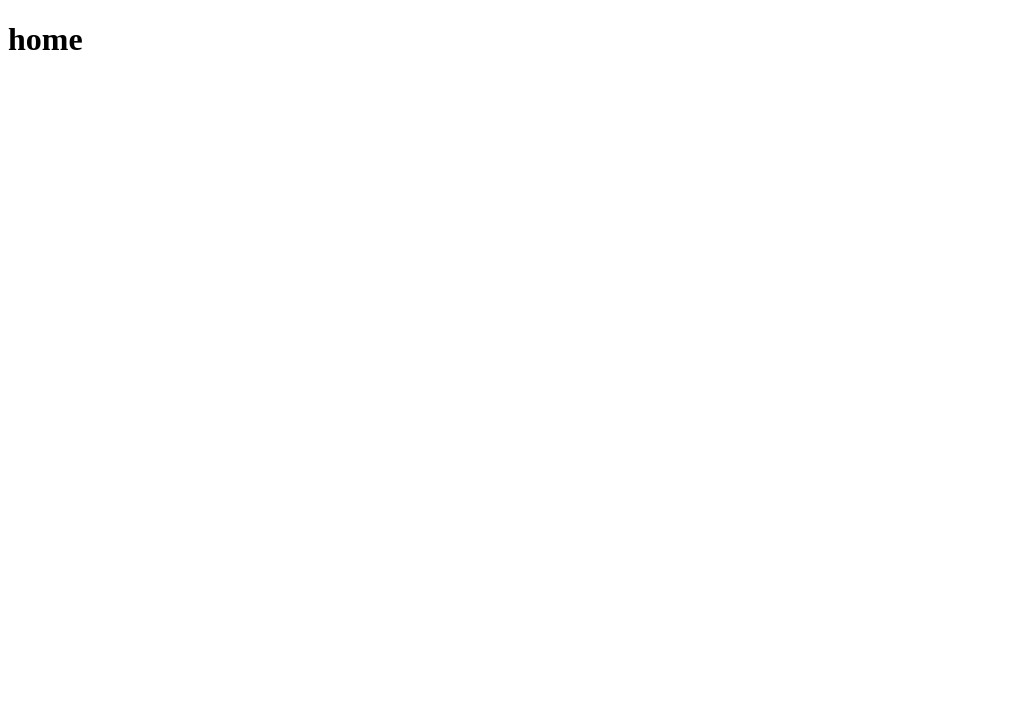
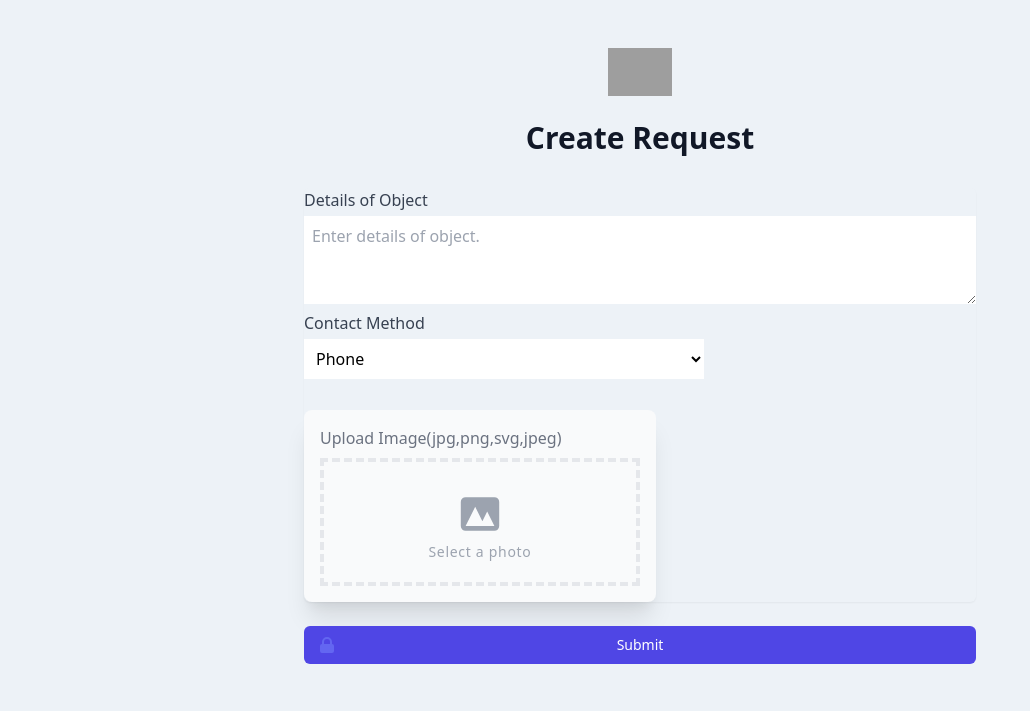
Before and after one commit to ankitchaturvedi6/assignment_web, a PHP site: page /home in a window 1280 px wide. Before the commit the part shown is almost empty. Shown: the top 711 px of the page, without its empty margins (0-1030 px from the left). Run offline with PHP 8.4, Linux system fonts and the light colour scheme; some libraries are stand-ins or nearby versions; grey boxes are pictures that could not be loaded.

Commit message:
minor changes

```diff
--- a/views/home.php
+++ b/views/home.php
@@ -1,12 +1,89 @@
-<!DOCTYPE html>
-<html lang="en">
-<head>
-    <meta charset="UTF-8">
-    <meta http-equiv="X-UA-Compatible" content="IE=edge">
-    <meta name="viewport" content="width=device-width, initial-scale=1.0">
-    <title>Document</title>
-</head>
-<body>
-    <h1>home</h1>
+<?php
+?>
+
+<!doctype html>
+    <html lang="en">
+    <head>
+        <meta charset="utf-8">
+        <meta http-equiv="X-UA-Compatible" content="IE=edge">
+        <meta name="viewport" content="width=device-width, initial-scale=1">
+        <link href="https://unpkg.com/tailwindcss@2.0.3/dist/tailwind.min.css" rel="stylesheet">
+    </head>
+    <body  style="background: #edf2f7;">
+        <div class="min-h-full flex items-center justify-center py-12 px-4 sm:px-6 lg:px-8">
+          <div class="max-w-2xl w-full space-y-8">
+            <div>
+              <img class="mx-auto h-12 w-auto" src="https://tailwindui.com/img/logos/workflow-mark-indigo-600.svg" alt="Workflow">
+              <h2 class="mt-6 text-center text-3xl font-extrabold text-gray-900">
+                Create Request
+            </h2>
+      </div>
+      <form class="mt-8 space-y-6 singup-form" action="#" method="POST" onsubmit="return formValidation()" >
+          <input type="hidden" name="remember" value="true">
+          <div class="rounded-md shadow-sm -space-y-px">
+            <div>
+                <label class="block text-left">
+                    <span class="text-gray-700">Details of Object</span>
+                    <textarea
+                    class="form-textarea mt-1 block w-full p-2"
+                    rows="3"
+                    placeholder="Enter details of object."
+                    ></textarea>
+                </label>
+            </div>
+            <div>
+                <label class="block text-left my-2" style="max-width: 400px">
+                    <span class="text-gray-700">Contact Method</span>
+                    <select name="contact_method" id="contact_method" class="form-select block w-full mt-1 p-2 bg-white">
+                        <option value="mobile" selected>Phone</option>
+                        <option value="email">Email</option>
+                    </select>
+                </label>
+            </div>
+            <div>
+                <div class="flex mt-8">
+                    <div class="rounded-lg shadow-xl bg-gray-50">
+                        <div class="m-4">
+                            <label class="inline-block mb-2 text-gray-500">Upload
+                            Image(jpg,png,svg,jpeg)</label>
+                            <div class="flex items-center justify-center w-full">
+                                <label class="flex flex-col w-full h-32 border-4 border-dashed hover:bg-gray-100 hover:border-gray-300">
+                                    <div class="flex flex-col items-center justify-center pt-7">
+                                        <svg xmlns="http://www.w3.org/2000/svg"
+                                        class="w-12 h-12 text-gray-400 group-hover:text-gray-600" viewBox="0 0 20 20"
+                                        fill="currentColor">
+                                        <path fill-rule="evenodd"
+                                        d="M4 3a2 2 0 00-2 2v10a2 2 0 002 2h12a2 2 0 002-2V5a2 2 0 00-2-2H4zm12 12H4l4-8 3 6 2-4 3 6z"
+                                        clip-rule="evenodd" />
+                                    </svg>
+                                    <p class="pt-1 text-sm tracking-wider text-gray-400 group-hover:text-gray-600">
+                                    Select a photo</p>
+                                </div>
+                                <input type="file" class="opacity-0" />
+                            </label>
+                        </div>
+                    </div>
+
+                </div>
+            </div>
+
+        </div>
+    </div>
+    <div>
+        <button type="submit" class="group relative w-full flex justify-center py-2 px-4 border border-transparent text-sm font-medium rounded-md text-white bg-indigo-600 hover:bg-indigo-700 focus:outline-none focus:ring-2 focus:ring-offset-2 focus:ring-indigo-500">
+          <span class="absolute left-0 inset-y-0 flex items-center pl-3">
+            <!-- Heroicon name: solid/lock-closed -->
+            <svg class="h-5 w-5 text-indigo-500 group-hover:text-indigo-400" xmlns="http://www.w3.org/2000/svg" viewBox="0 0 20 20" fill="currentColor" aria-hidden="true">
+              <path fill-rule="evenodd" d="M5 9V7a5 5 0 0110 0v2a2 2 0 012 2v5a2 2 0 01-2 2H5a2 2 0 01-2-2v-5a2 2 0 012-2zm8-2v2H7V7a3 3 0 016 0z" clip-rule="evenodd" />
+          </svg>
+      </span>
+      Submit
+  </button>
+</div>
+</form>
+</div>
+</div>
+
+
 </body>
 </html>
--- a/views/signup.php
+++ b/views/signup.php
@@ -76,7 +76,7 @@ include dirname(__FILE__).'/../Database/Model/registration.php';
         </div>
       </div>
       <div>
-        <button type="submit" class="group relative w-full flex justify-center py-2 px-4 border border-transparent text-sm font-medium rounded-md text-white bg-indigo-600 hover:bg-indigo-700 focus:outline-none focus:ring-2 focus:ring-offset-2 focus:ring-indigo-500">
+        <button type="submit" class="group relative w-full flex justify-center py-2 px-4 border border-transparent text-sm font-medium rounded-md text-white bg-indigo-600 hover:bg-indigo-700 focus:outline-none focus:ring-2 focus:ring-offset-2 focus:ring-indigo-500" disabled>
           <span class="absolute left-0 inset-y-0 flex items-center pl-3">
             <!-- Heroicon name: solid/lock-closed -->
             <svg class="h-5 w-5 text-indigo-500 group-hover:text-indigo-400" xmlns="http://www.w3.org/2000/svg" viewBox="0 0 20 20" fill="currentColor" aria-hidden="true">
```
